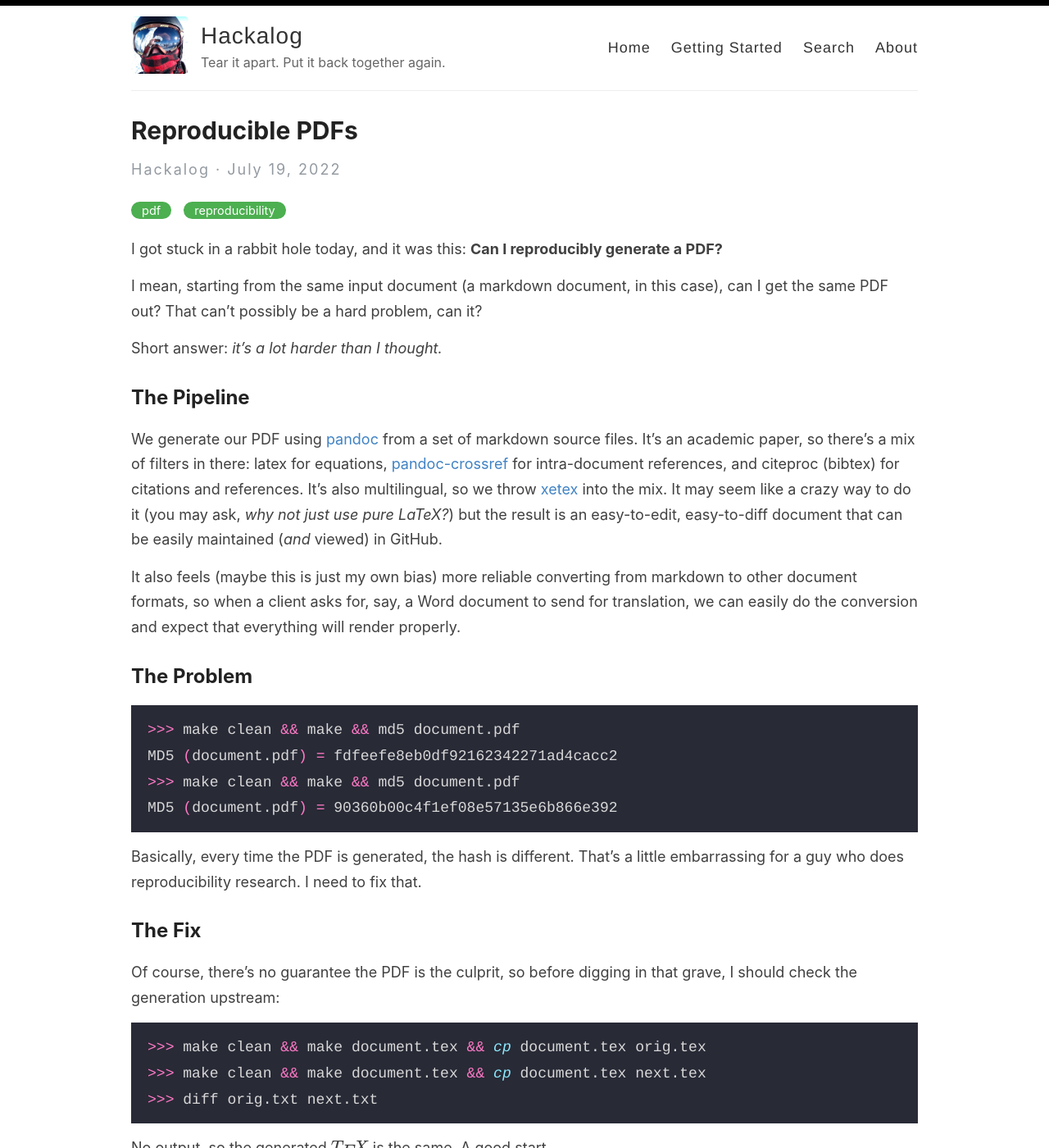
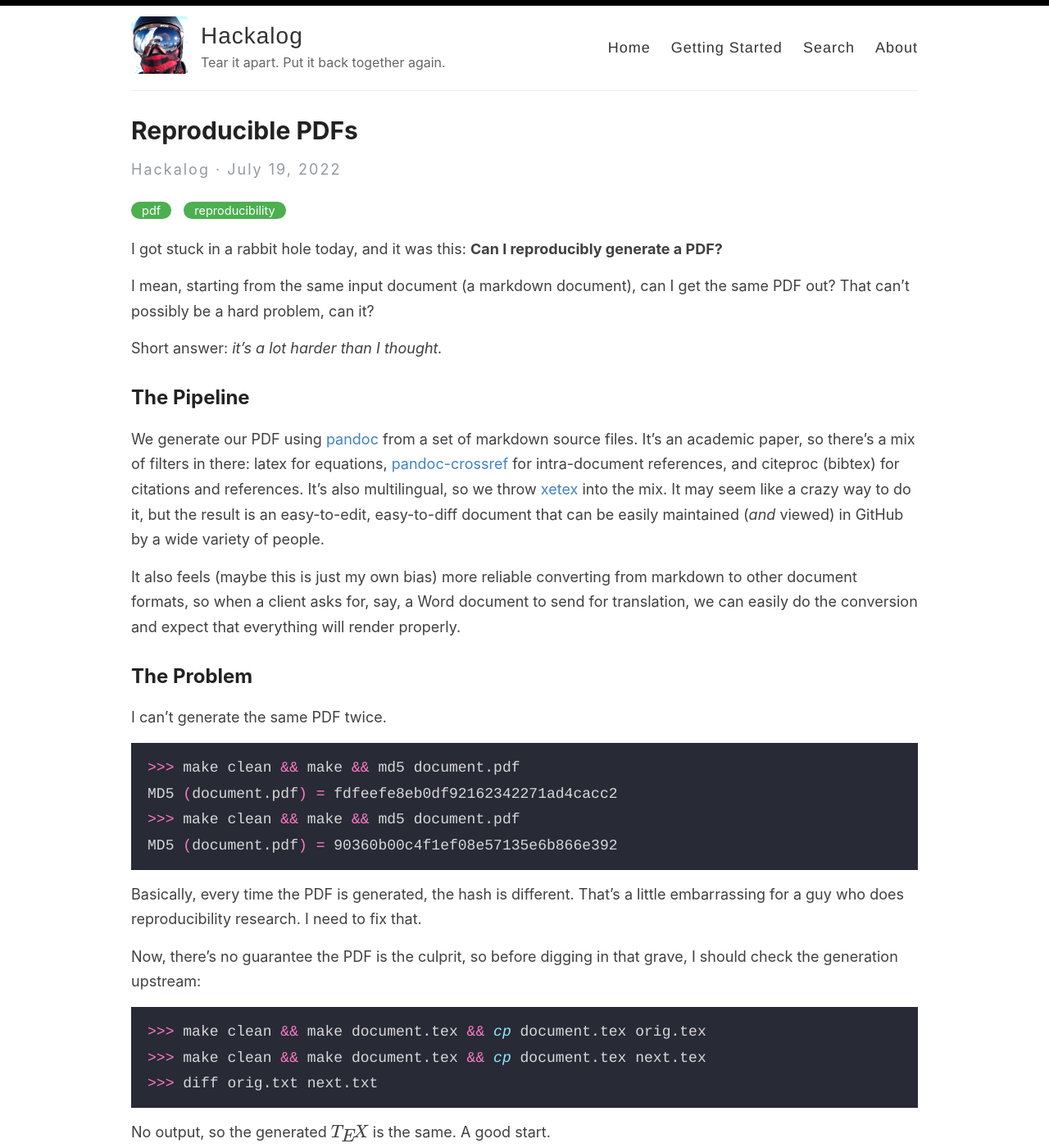
Before and after one commit to hackalog/hackalog.github.io, a Jekyll site: the page built from _posts/2022-07-19-reproducible-pdf.md, in a window 1280 px wide and 1400 px high. Shown: the whole window at 82% size. Built offline with Jekyll 4.4.1, drawn with Linux system fonts in a browser that asks for light colours; formulas are drawn with MathJax 3; some of the changed text lies outside the part shown.

Commit message:
better tone

````diff
--- a/_posts/2022-07-19-reproducible-pdf.md
+++ b/_posts/2022-07-19-reproducible-pdf.md
@@ -9,14 +9,14 @@ use_math: true
 
 I got stuck in a rabbit hole today, and it was this: **Can I reproducibly generate a PDF?**
 
-I mean, starting from the same input document (a markdown document, in this case), can I get the same PDF out?
+I mean, starting from the same input document (a markdown document), can I get the same PDF out?
 That can't possibly be a hard problem, can it?
 
 Short answer: *it's a lot harder than I thought.*
 
 ## The Pipeline
 
-We generate our PDF using [pandoc] from a set of markdown source files. It's an academic paper, so there's a mix of filters in there: latex for equations, [pandoc-crossref] for intra-document references, and citeproc (bibtex) for citations and references. It's also multilingual, so we throw [xetex] into the mix. It may seem like a crazy way to do it (you may ask, _why not just use pure LaTeX?_) but the result is an easy-to-edit, easy-to-diff document that can be easily maintained (_and_ viewed) in GitHub.
+We generate our PDF using [pandoc] from a set of markdown source files. It's an academic paper, so there's a mix of filters in there: latex for equations, [pandoc-crossref] for intra-document references, and citeproc (bibtex) for citations and references. It's also multilingual, so we throw [xetex] into the mix. It may seem like a crazy way to do it, but the result is an easy-to-edit, easy-to-diff document that can be easily maintained (_and_ viewed) in GitHub by a wide variety of people.
 
 [pandoc]: https://pandoc.org/
 [pandoc-crossref]: https://github.com/lierdakil/pandoc-crossref
@@ -24,6 +24,8 @@ We generate our PDF using [pandoc] from a set of markdown source files. It's an
 It also feels (maybe this is just my own bias) more reliable converting from markdown to other document formats, so when a client asks for, say,  a Word document to send for translation, we can easily do the conversion and expect that everything will render properly.
 
 ## The Problem
+
+I can't generate the same PDF twice.
 
 ``` bash
 >>> make clean && make && md5 document.pdf
@@ -34,9 +36,7 @@ MD5 (document.pdf) = 90360b00c4f1ef08e57135e6b866e392
 
 Basically, every time the PDF is generated, the hash is different. That's a little embarrassing for a guy who does reproducibility research. I need to fix that.
 
-## The Fix
-
-Of course, there's no guarantee the PDF is the culprit, so before digging in that grave, I should check the generation upstream:
+Now, there's no guarantee the PDF is the culprit, so before digging in that grave, I should check the generation upstream:
 
 ```bash
 >>> make clean && make document.tex && cp document.tex orig.tex
@@ -45,7 +45,7 @@ Of course, there's no guarantee the PDF is the culprit, so before digging in tha
 ```
 No output, so the generated $\TeX$ is the same. A good start.
 
-Next, check the file sizes (yeah, I probably should have done this first):
+Next, check the file sizes:
 
 ```bash
 >>> make clean && make && mv document.pdf orig.pdf
````
Also changed, not shown: other parts of _posts/2022-07-19-reproducible-pdf.md (+7 -4 lines).
